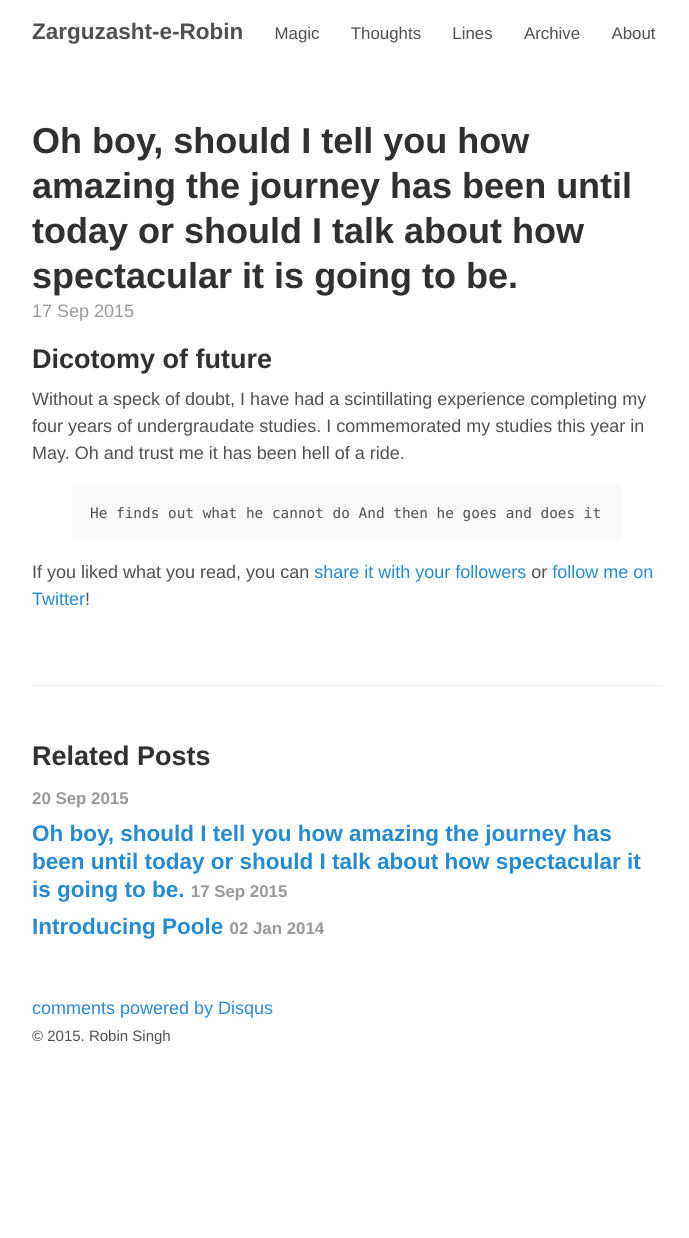
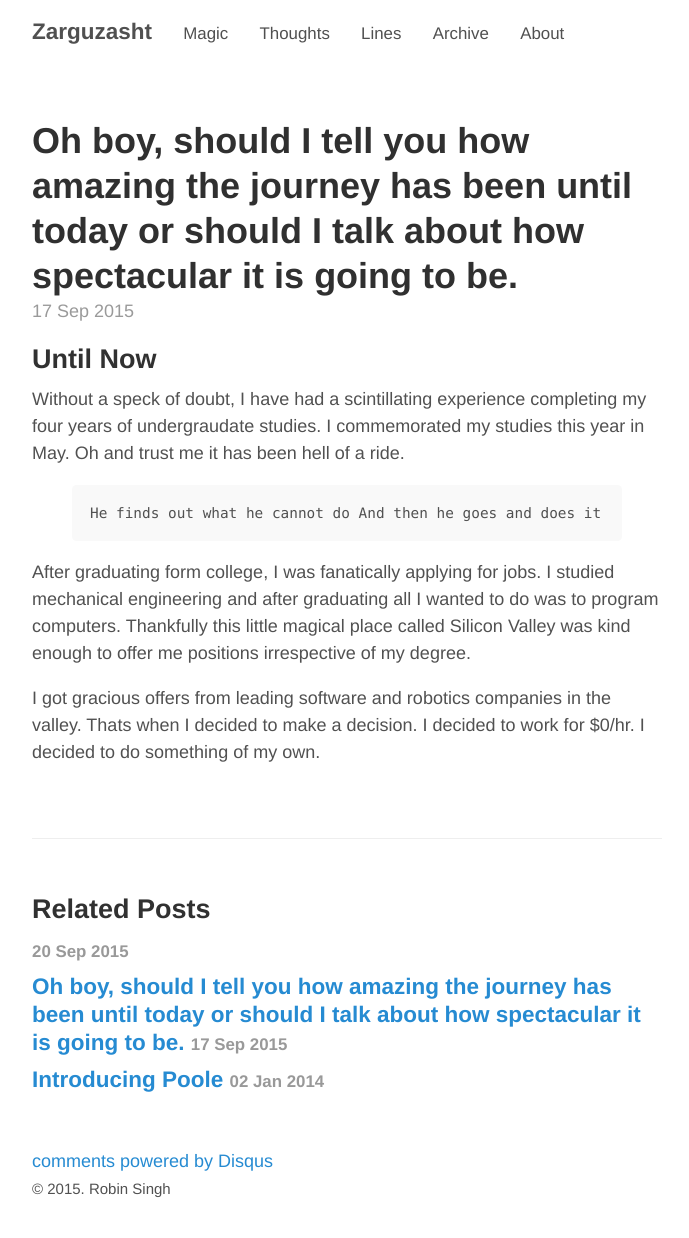
Before and after one commit to robnsngh/robnsngh.github.io, a Jekyll site: the page built from thoughts/_posts/2015-09-17-Oh-boy-!.md, in a window 1280 px wide. Shown: the whole page, without its empty margins (293-982 px from the left). Built offline with Jekyll 4.4.1, drawn with Linux system fonts in a browser that asks for light colours; comment, search, counter and statistics services are not loaded; before the commit the page ends 1085 px from its top, so only the background shows below that.

Commit message:
Post update

```diff
--- a/_config.yml
+++ b/_config.yml
@@ -5,7 +5,7 @@ permalink:           pretty
 relative_permalinks: true
 
 # Setup
-title:               Zarguzasht-e-Robin
+title:               Zarguzasht
 tagline:             " "
 url:                 http://robnsngh.com
 paginate:            1
--- a/thoughts/_posts/2015-09-17-Oh-boy-!.md
+++ b/thoughts/_posts/2015-09-17-Oh-boy-!.md
@@ -6,14 +6,16 @@ category: thoughts
 permalink: meow-world
 ---
 
-##Dicotomy of future
+## Until Now
 
 Without a speck of doubt, I have had a scintillating experience completing my four years
 of undergraudate studies. I commemorated my studies this year in May. Oh and trust me it has been hell of a ride.
+
 
 {% highlight text %}
 He finds out what he cannot do And then he goes and does it. - The Valley of the Assassins Freya Stark
 {% endhighlight %}
 
+After graduating form college, I was fanatically applying for jobs. I studied mechanical engineering and after graduating all I wanted to do was to program computers. Thankfully this little magical place called Silicon Valley was kind enough to offer me positions irrespective of my degree.
 
-{% include twitter_plug.html %}
+I got gracious offers from leading software and robotics companies in the valley. Thats when I decided to make a decision. I decided to work for $0/hr. I decided to do something of my own.
```
